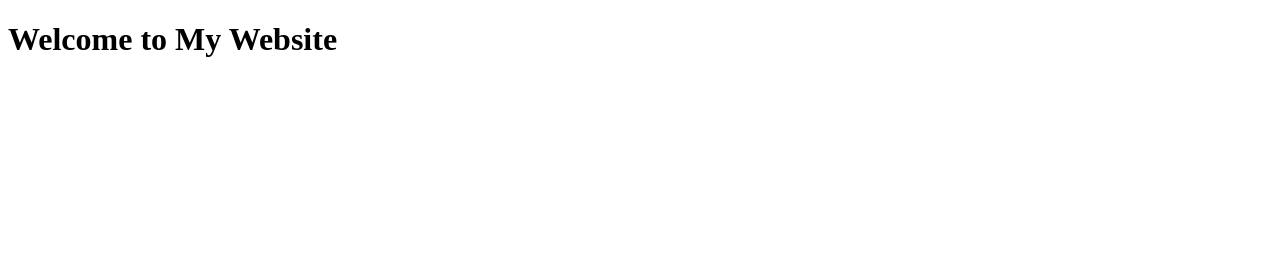
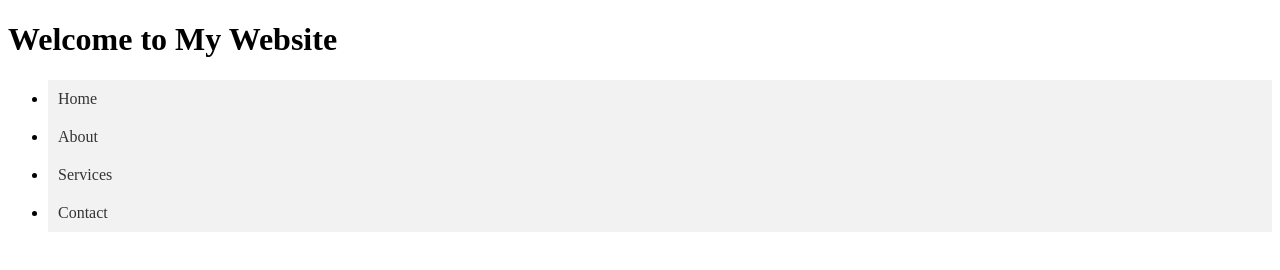
Before and after one commit to LukasDanuser/danuser.dev, a plain HTML site: page index.html in a window 1280 px wide. Drawn offline with Linux system fonts and the light colour scheme; files that its build step writes are made by us from their sources.

Commit message:
test navbar

```diff
--- a/index.html
+++ b/index.html
@@ -11,6 +11,14 @@
     <h1>Welcome to My Website</h1>
 
     <!-- Your content goes here -->
+    <nav>
+        <ul>
+            <li class="navbar"><a href="#">Home</a></li>
+            <li class="navbar"><a href="#">About</a></li>
+            <li class="navbar"><a href="#">Services</a></li>
+            <li class="navbar"><a href="#">Contact</a></li>
+        </ul>
+    </nav>
 
 </body>
 </html>
--- a/style/style.css
+++ b/style/style.css
@@ -0,0 +1,14 @@
+.navbar {
+    background-color: #f2f2f2;
+    padding: 10px;
+}
+
+.navbar a {
+    color: #333;
+    text-decoration: none;
+    margin-right: 10px;
+}
+
+.navbar a:hover {
+    color: #000;
+}
```
